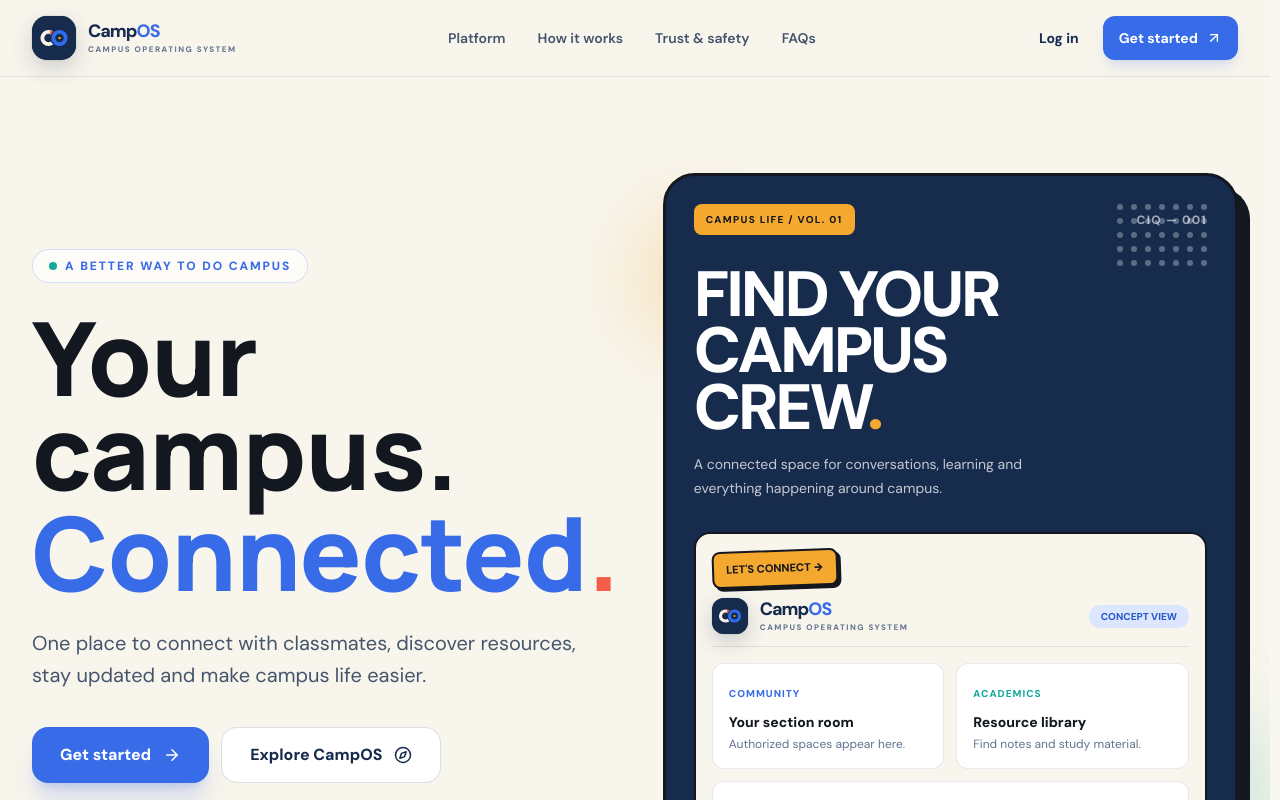
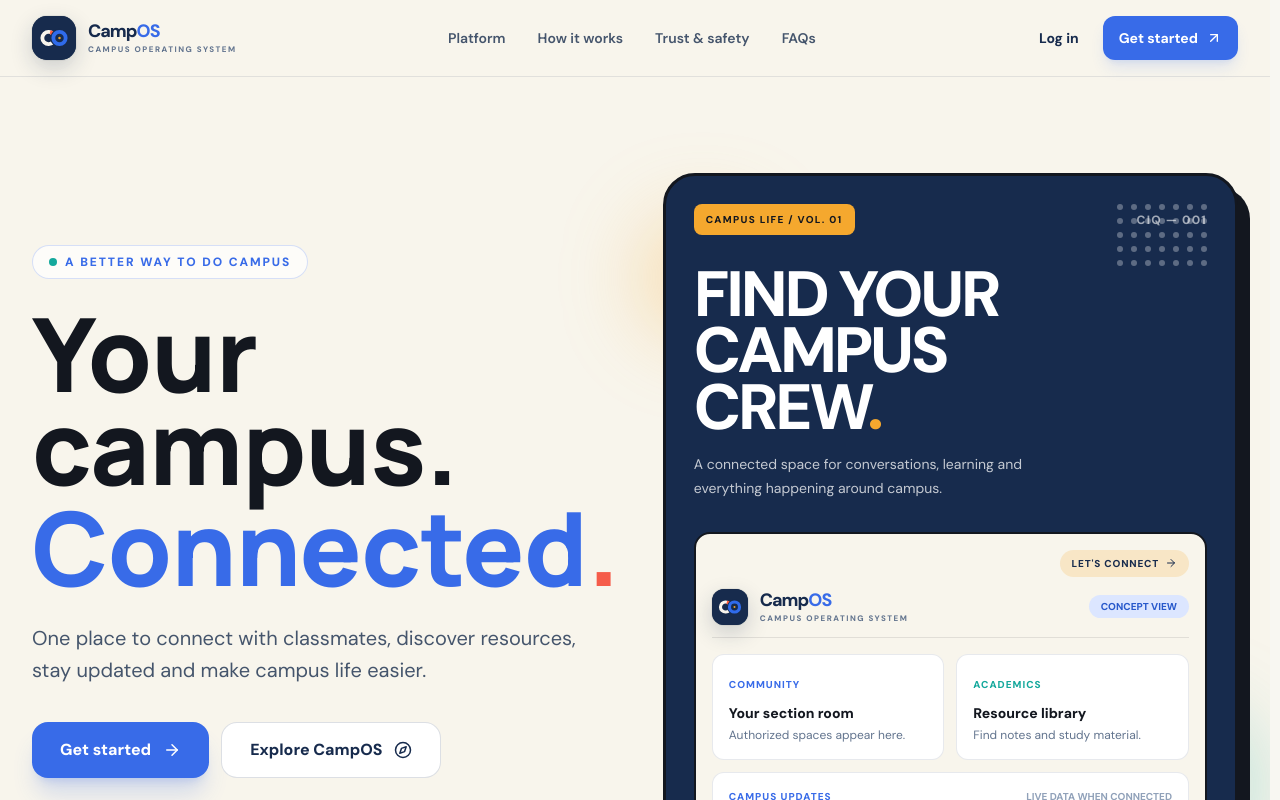
Before and after one commit to animewar3000-dot/Pr_clg_1, a React (Vite) app: page / in a window 1280 px wide. Shown: the top 800 px of the page. Built offline with nearby package versions, Linux system fonts and the light colour scheme; no server answers.

Commit message:
Keep hero connect badge inside preview card

```diff
--- a/src/pages/LandingPage.tsx
+++ b/src/pages/LandingPage.tsx
@@ -120,8 +120,10 @@ export function LandingPage() {
               <p className="mt-4 max-w-sm text-sm leading-6 text-white/75">A connected space for conversations, learning and everything happening around campus.</p>
             </div>
             <div className="relative mt-8 rounded-2xl border-[2px] border-[#13171F] bg-[#F8F5EC] p-4">
-              <div className="mb-3 flex">
-                <span className="inline-flex -rotate-2 items-center rounded-lg border-2 border-[#13171F] bg-[#F5A82E] px-3 py-2 text-[11px] font-black text-[#13171F] shadow-[3px_3px_0_#13171F]">LET'S CONNECT →</span>
+              <div className="mb-3 flex justify-end">
+                <span className="inline-flex items-center gap-1.5 rounded-full bg-[#F5A82E]/20 px-3 py-1.5 text-[10px] font-black tracking-[.08em] text-[#172B4D]">
+                  LET'S CONNECT <ArrowRight size={12} aria-hidden="true" />
+                </span>
               </div>
               <div className="flex items-center justify-between border-b border-[#13171F]/10 pb-3">
                 <div className="flex items-center gap-2">
```
